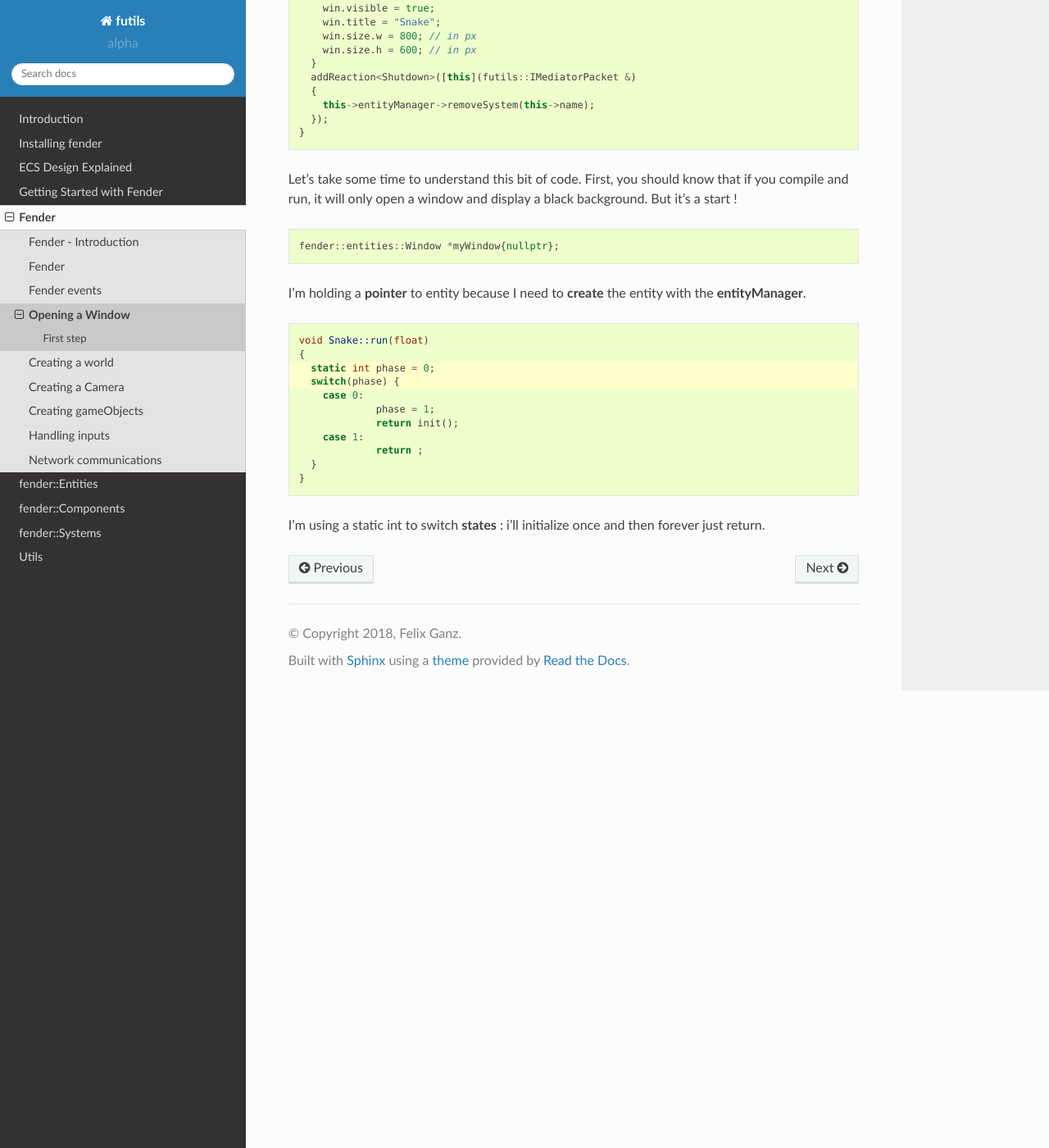
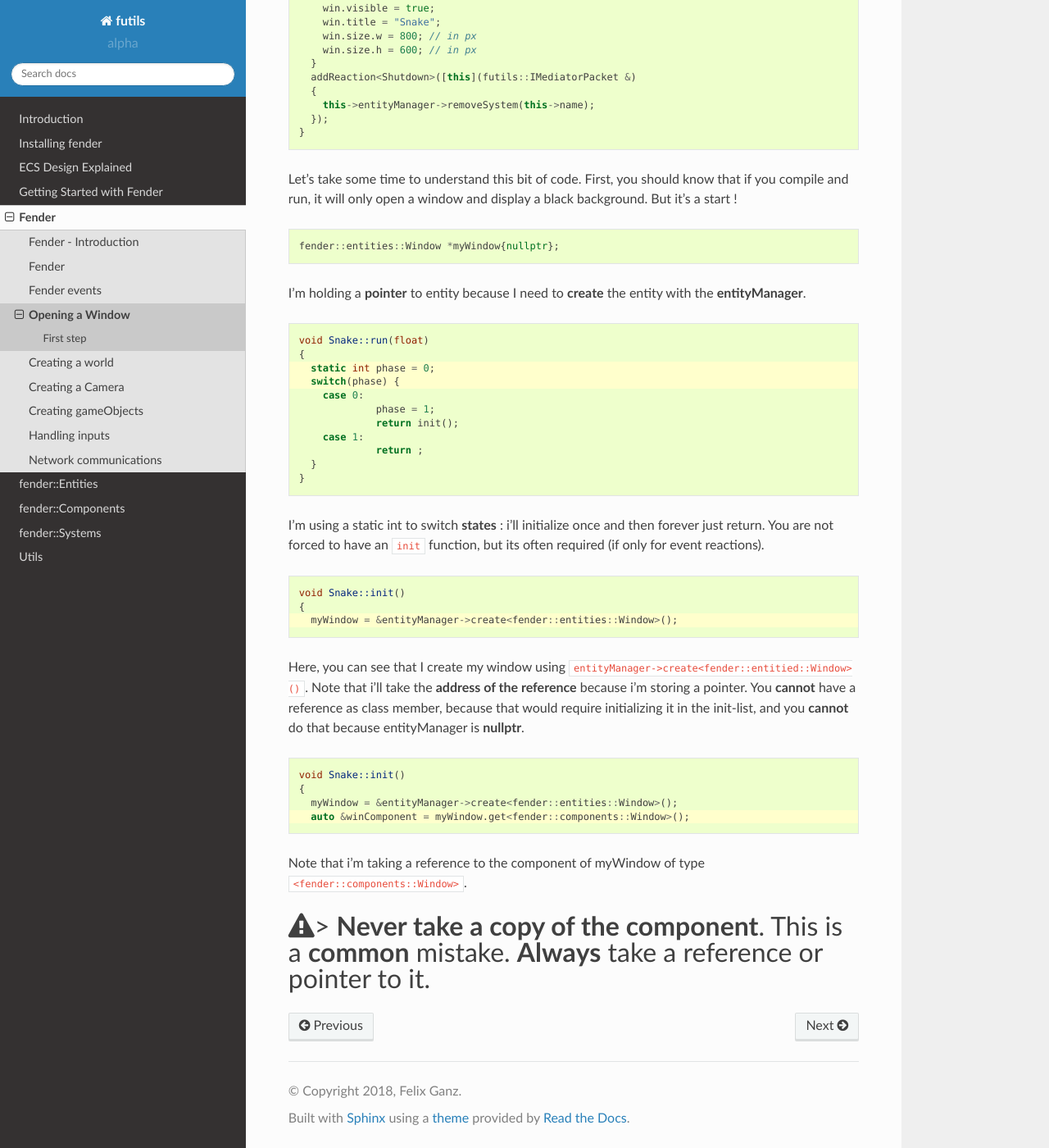
Before and after one commit to ganzf/futils, a Sphinx documentation site: the page built from docs/fender/window.rst, in a window 1280 px wide and 1400 px high, scrolled down 841 px. Shown: the whole window at 82% size. Built offline with Sphinx 7.4.7 and the Read the Docs theme 2.0.0, drawn with Linux system fonts in a browser that asks for light colours.

Commit message:
doc update

```diff
--- a/docs/fender/window.rst
+++ b/docs/fender/window.rst
@@ -74,4 +74,30 @@ I'm holding a **pointer** to entity because I need to **create** the entity with
      }
    }
 
-I'm using a static int to switch **states** : i'll initialize once and then forever just return.
+I'm using a static int to switch **states** : i'll initialize once and then forever just return. You are not forced to have an ``init`` function, but its often required (if only for event reactions).
+
+.. code-block:: cpp
+   :emphasize-lines: 3
+
+   void Snake::init()
+   {
+     myWindow = &entityManager->create<fender::entities::Window>();
+
+
+Here, you can see that I create my window using ``entityManager->create<fender::entitied::Window>()``. Note that i'll take the **address of the reference** because i'm storing a pointer.
+You **cannot** have a reference as class member, because that would require initializing it in the init-list, and you **cannot** do that because entityManager is **nullptr**.
+
+.. code-block:: cpp
+   :emphasize-lines: 4
+
+
+   void Snake::init()
+   {
+     myWindow = &entityManager->create<fender::entities::Window>();
+     auto &winComponent = myWindow.get<fender::components::Window>();
+
+Note that i'm taking a reference to the component of myWindow of type ``<fender::components::Window>``.
+
+.. rst-class:: fa fa-warning fa-2x
+
+    > **Never take a copy of the component**. This is a **common** mistake. **Always** take a reference or pointer to it.
```
